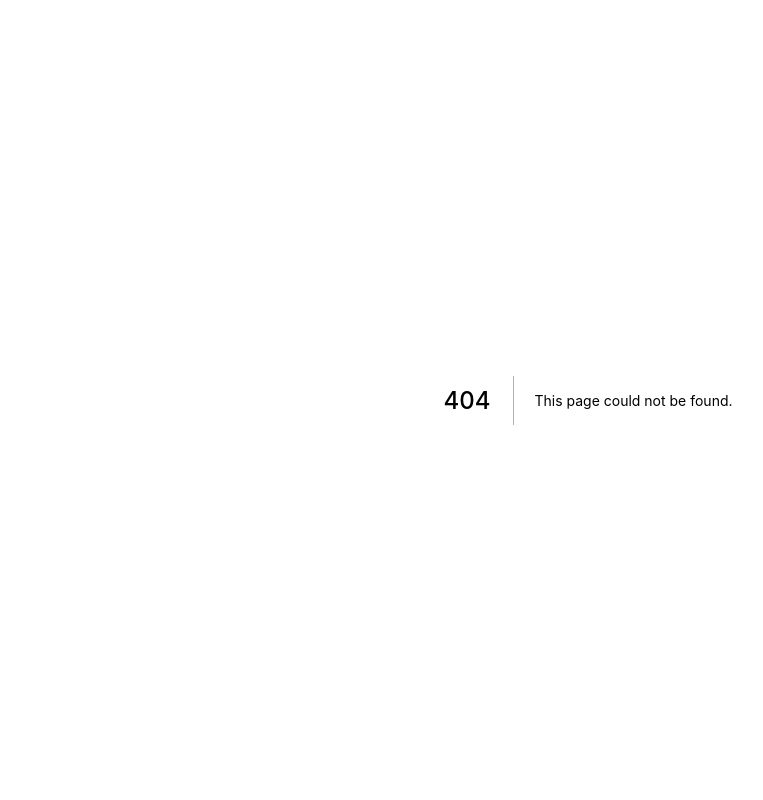
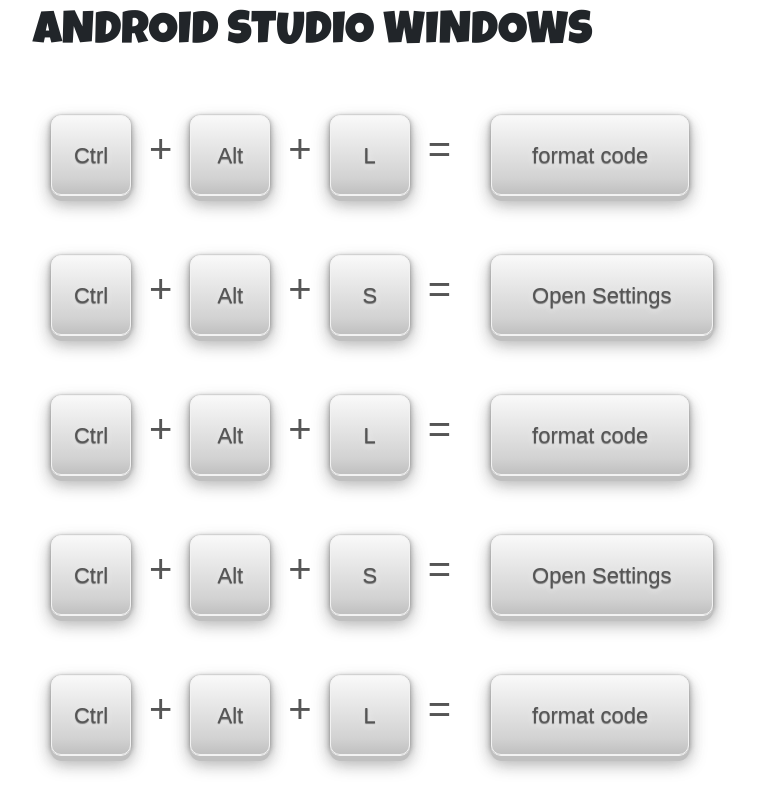
Before and after one commit to treslines/progdeelite, a Next.js app: page /shortcuts in a window 1280 px wide. Before the commit this address had no page. Shown: the top 800 px of the page, without its empty margins (52-815 px from the left). Built offline with nearby package versions, Linux system fonts and the light colour scheme.

Commit message:
adding shortcuts page

```diff
--- a/package.json
+++ b/package.json
@@ -11,7 +11,7 @@
     "url": "git+https://github.com/treslines/progdeelite.git"
   },
   "keywords": [],
-  "author": "",
+  "author": "Ricardo Ferreira",
   "license": "ISC",
   "bugs": {
     "url": "https://github.com/treslines/progdeelite/issues"
@@ -27,6 +27,7 @@
     "next": "^10.0.3",
     "popper": "^1.0.1",
     "react": "^17.0.1",
-    "react-dom": "^17.0.1"
+    "react-dom": "^17.0.1",
+    "sass": "^1.32.8"
   }
 }
--- a/pages/downloads.js
+++ b/pages/downloads.js
@@ -2,13 +2,13 @@
 import 'bootstrap/dist/css/bootstrap.min.css'
 
 import Social from '../src/components/Social'
-import Downloads from '../src/components/Download'
+import Download from '../src/components/Download'
 import Header from '../src/components/Header'
 import Ricardo from '../src/components/Ricardo'
 import Picture from "../src/components/Picture"
 import Like from "../src/components/Like"
 
-export default function Profile() {
+export default function Downloads() {
   return (
     <div className={styles.container} >
       <Header title="Downloads" />
@@ -21,7 +21,7 @@
             </div>
          </div>
          <Social />
-         <Downloads />
+         <Download />
       </div>
     </div>
   )
--- /dev/null
+++ b/pages/shortcuts.js
@@ -0,0 +1,42 @@
+import styles from '../styles/Home.module.css'
+import 'bootstrap/dist/css/bootstrap.min.css'
+
+import Shortcut from '../src/components/Shortcut'
+import Title from '../src/components/Title'
+import Header from '../src/components/Header'
+
+export default function Shortcuts() {
+  return (
+    <div className={styles.container} >
+      <Header title="Shortcuts" />
+      <div class="container" >
+         <div class="row text-center">
+            <div class="col-md-12">
+
+               <div style={{float:'left'}}><p><span class="font-weight-normal" style={{backgroundColor: '#FFffff', fontFamily: 'luckiestguy', fontSize: '46px'}}>ANDROID STUDIO WINDOWS</span></p></div>
+
+               <Shortcut one="Ctrl" two="Alt" three="L" desc="format code"/>
+               <Shortcut one="Ctrl" two="Alt" three="S" desc="Open Settings"/>
+               <Shortcut one="Ctrl" two="Alt" three="L" desc="format code"/>
+               <Shortcut one="Ctrl" two="Alt" three="S" desc="Open Settings"/>
+               <Shortcut one="Ctrl" two="Alt" three="L" desc="format code"/>
+               <Shortcut one="Ctrl" two="Alt" three="S" desc="Open Settings"/>
+               <Shortcut one="Ctrl" two="Alt" three="L" desc="format code"/>
+               <Shortcut one="Ctrl" two="Alt" three="S" desc="Open Settings"/>
+               <Shortcut one="Ctrl" two="Alt" three="L" desc="format code"/>
+               <Shortcut one="Ctrl" two="Alt" three="S" desc="Open Settings"/>
+               <Shortcut one="Ctrl" two="Alt" three="L" desc="format code"/>
+               <Shortcut one="Ctrl" two="Alt" three="S" desc="Open Settings"/>
+               <Shortcut one="Ctrl" two="Alt" three="L" desc="format code"/>
+               <Shortcut one="Ctrl" two="Alt" three="S" desc="Open Settings"/>
+               <Shortcut one="Ctrl" two="Alt" three="L" desc="format code"/>
+               <Shortcut one="Ctrl" two="Alt" three="S" desc="Open Settings"/>
+               <Shortcut one="Ctrl" two="Alt" three="L" desc="format code"/>
+               <Shortcut one="Ctrl" two="Alt" three="S" desc="Open Settings"/>
+
+            </div>
+         </div>
+      </div>
+    </div>
+  )
+}
--- /dev/null
+++ b/src/components/Shortcut.js
@@ -0,0 +1,43 @@
+import React, { Component } from 'react'
+import styles from './Shortcut.module.scss'
+export default class Shortcut extends Component {
+   render() {
+      const one = this.props.one
+      const two = this.props.two
+      const three = this.props.three
+
+      if(one && two && three){
+         return (
+            <div className={styles.keys} style={{float:'left'}}>
+               <div className={styles.key__button}>{this.props.one}</div>
+               <div className={styles.key__plus}>+</div>
+               <div className={styles.key__button}>{this.props.two}</div>
+               <div className={styles.key__plus}>+</div>
+               <div className={styles.key__button}>{this.props.three}</div>
+               <div className={styles.key__plus}>=</div>
+               <div className={styles.key__meaning}>{this.props.desc}</div>
+            </div>
+         )
+      }
+      if(one && two){
+         return (
+            <div className={styles.keys} style={{float:'left'}}>
+               <div className={styles.key__button}>{this.props.one}</div>
+               <div className={styles.key__plus}>+</div>
+               <div className={styles.key__button}>{this.props.two}</div>
+               <div className={styles.key__plus}>=</div>
+               <div className={styles.key__meaning}>{this.props.desc}</div>
+            </div>
+         )
+      }
+      if(one){
+         return (
+            <div className={styles.keys} style={{float:'left'}}>
+               <div className={styles.key__button}>{this.props.one}</div>
+               <div className={styles.key__plus}>=</div>
+               <div className={styles.key__meaning}>{this.props.desc}</div>
+            </div>
+         )
+      }
+   }
+}
--- /dev/null
+++ b/src/components/Shortcut.module.scss
@@ -0,0 +1,84 @@
+.keys {
+  width: auto;
+  display: block;
+}
+
+.key__button {
+  box-sizing: border-box;
+  line-height: 80px;
+  font-size: 22px;
+  text-align: center;
+  width: 80px;
+  color: #555;
+  cursor: pointer;
+  margin: 28px 18px 28px 18px; // top, right, bottom, left
+  height: 80px;
+  border-color: #f2f2f2;
+  border-style: solid;
+  text-shadow: 0 0.5px 1px #777, 0 2px 6px #f2f2f2;
+  border-width: 1px;
+  border-radius: 10px;
+  background: -webkit-linear-gradient(top, #f9f9f9 0%, #D2D2D2 80%, #c0c0c0 100%);
+  font-family: sans-serif;
+  display: inline-block;
+  transition: box-shadow 0.3s ease, transform 0.15s ease;
+  box-shadow: 0 0 1px #888,0 1px 0 #fff, 0 6px 0 #C0C0C0, 0 8px 17px rgba(#444, 0.4), 2px 1px 4px rgba(#444, 0.25), -2px 1px 4px rgba(#444, 0.25), 0 9px 16px rgba(#444, 0.1);
+
+  &:hover,
+  &:focus {
+    box-shadow: 0 0 1px #888,0 1px 0 #fff, 0 4px 0 #C0C0C0, 0 2px 35px rgba(#444, 0.3), 2px 2px 4px rgba(#444, 0.25), -2px 2px 4px rgba(#444, 0.25), 0 7px 4px rgba(#444, 0.1);
+    transform: translateY(2px);
+  }
+
+  &:active {
+    box-shadow: 0 0 1px #888,0 1px 0 #fff, 0 0 0 #C0C0C0, 0 0px 30px rgba(#444, 0.15), 2px 2px 4px rgba(#444, 0.25), -2px 2px 4px rgba(#444, 0.25), 0 0px 4px rgba(#444, 0.25);
+    transform: translateY(4px);
+  }
+}
+
+.key__meaning {
+  box-sizing: border-box;
+  line-height: 80px;
+  font-size: 22px;
+  text-align: center;
+  width: auto;
+  color: #555;
+  cursor: pointer;
+  margin: 30px 58px 30px 40px; // top, right, bottom, left
+  padding: 0px 40px 30px 40px; // top, right, bottom, left
+  height: 80px;
+  border-color: #f2f2f2;
+  border-style: solid;
+  text-shadow: 0 0.5px 1px #777, 0 2px 6px #f2f2f2;
+  border-width: 1px;
+  border-radius: 10px;
+  background: -webkit-linear-gradient(top, #f9f9f9 0%, #D2D2D2 80%, #c0c0c0 100%);
+  font-family: sans-serif;
+  display: inline-block;
+  transition: box-shadow 0.3s ease, transform 0.15s ease;
+  box-shadow: 0 0 1px #888,0 1px 0 #fff, 0 6px 0 #C0C0C0, 0 8px 17px rgba(#444, 0.4), 2px 1px 4px rgba(#444, 0.25), -2px 1px 4px rgba(#444, 0.25), 0 9px 16px rgba(#444, 0.1);
+
+  &:hover,
+  &:focus {
+    box-shadow: 0 0 1px #888,0 1px 0 #fff, 0 4px 0 #C0C0C0, 0 2px 35px rgba(#444, 0.3), 2px 2px 4px rgba(#444, 0.25), -2px 2px 4px rgba(#444, 0.25), 0 7px 4px rgba(#444, 0.1);
+    transform: translateY(2px);
+  }
+
+  &:active {
+    box-shadow: 0 0 1px #888,0 1px 0 #fff, 0 0 0 #C0C0C0, 0 0px 30px rgba(#444, 0.15), 2px 2px 4px rgba(#444, 0.25), -2px 2px 4px rgba(#444, 0.25), 0 0px 4px rgba(#444, 0.25);
+    transform: translateY(4px);
+  }
+}
+
+.key__plus {
+  box-sizing: border-box;
+  line-height: 80px;
+  font-size: 22px;
+  text-align: center;
+  width: auto;
+  color: #555;
+  height: 80px;
+  font-family: sans-serif;
+  font-size: 40px;
+  display: inline-block;
+}
--- /dev/null
+++ b/src/components/Title.js
@@ -0,0 +1,20 @@
+import React, { Component } from 'react'
+
+export default class Header extends Component {
+   render() {
+      const size = this.props.size + 'px'
+      const name = this.props.name
+      return (
+         <div style={{float:'left'}}>
+            <p>
+               <span
+                  class="font-weight-normal"
+                  style={{backgroundColor: '#FFffff',
+                  fontFamily: 'luckiestguy',
+                  fontSize: size
+               }}>{name}</span>
+            </p>
+         </div>
+      )
+   }
+}
```
Also changed, not shown: 1 other file (tests, documents, lock files or other folders).
